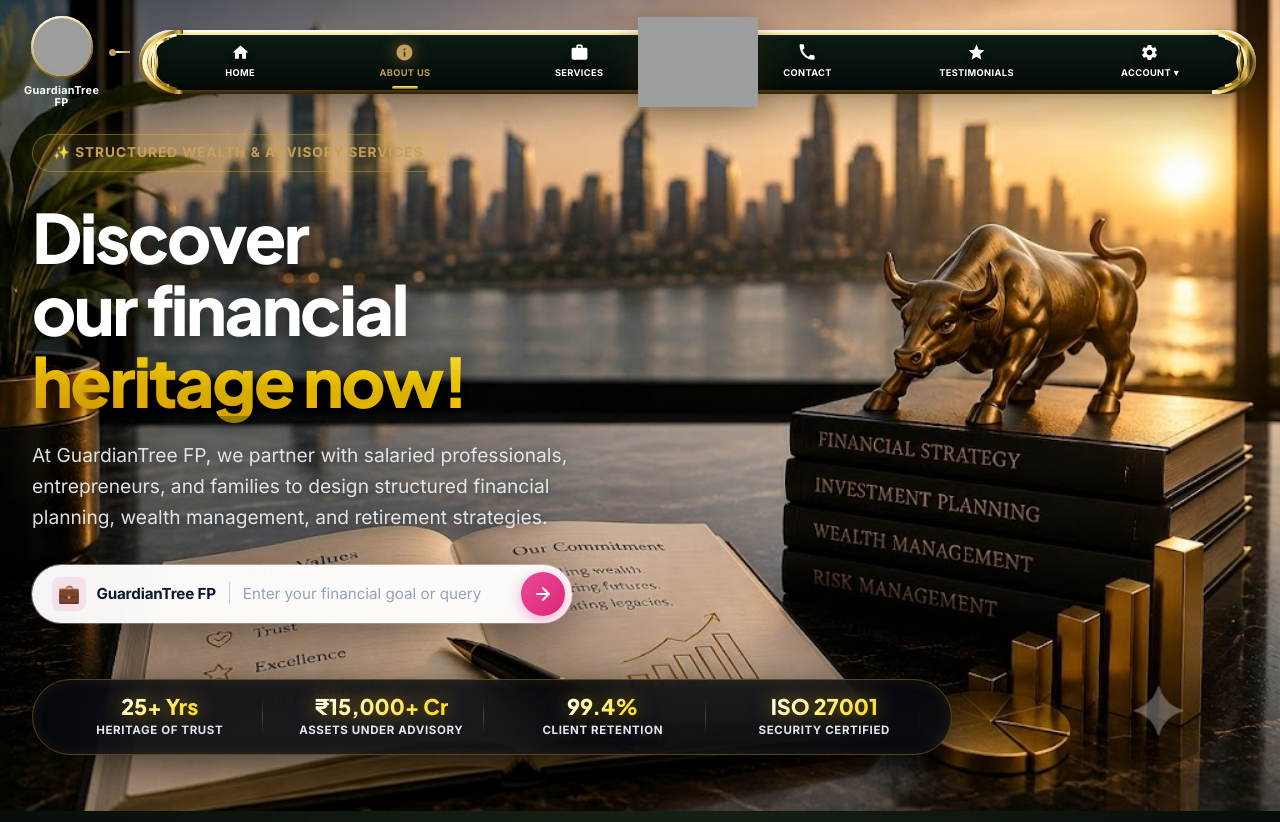
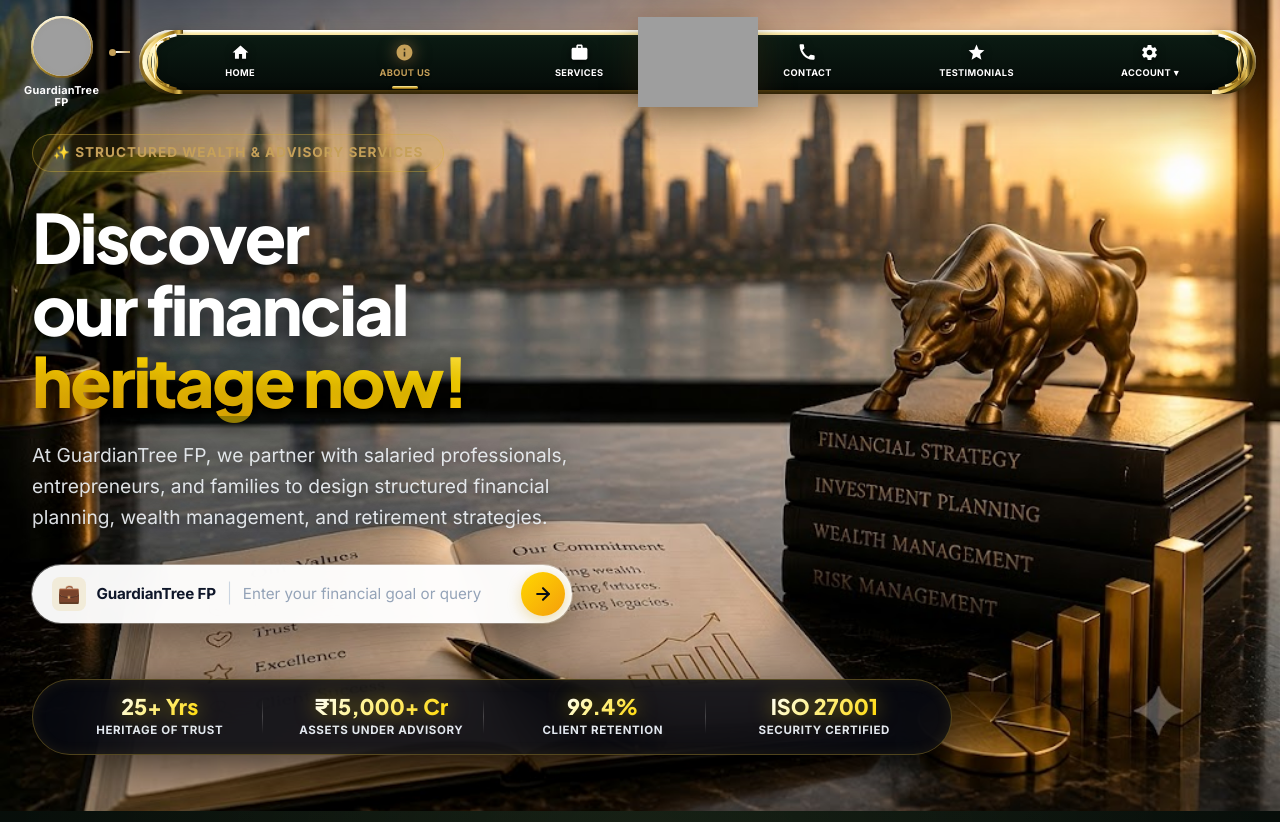
Before and after one commit to vintushtech-code/Sabin-Balan_Finance, a Django app: page /about/ in a window 1280 px wide. Shown: the top 822 px of the page. Run offline with Django 5.2, Linux system fonts and the light colour scheme; data comes from the database, SQL or seed files in the repository; some libraries are stand-ins or nearby versions; grey boxes are pictures that could not be loaded.

Commit message:
Update hero search pill bar colors from pink to luxury gold theme across all sections and pages

```diff
--- a/login/templates/login/about.html
+++ b/login/templates/login/about.html
@@ -125,7 +125,7 @@
   .about-hero-pill-bar:focus-within {
     transform: translateY(-2px);
     background: #ffffff;
-    box-shadow: 0 16px 48px rgba(0, 0, 0, 0.45), 0 0 0 3px rgba(236, 72, 153, 0.4);
+    box-shadow: 0 16px 48px rgba(0, 0, 0, 0.45), 0 0 0 3px rgba(212, 175, 55, 0.4);
   }
 
   .about-pill-left-content {
@@ -141,8 +141,8 @@
     display: flex;
     align-items: center;
     justify-content: center;
-    background: rgba(236, 72, 153, 0.12);
-    color: #db2777;
+    background: rgba(212, 175, 55, 0.15);
+    color: #D4AF37;
     width: 34px;
     height: 34px;
     border-radius: 8px;
@@ -182,21 +182,22 @@
     width: 44px;
     height: 44px;
     border-radius: 50%;
-    background: linear-gradient(135deg, #ec4899 0%, #db2777 100%);
+    background: linear-gradient(135deg, #FFD700 0%, #F59E0B 100%);
     border: none;
-    color: #ffffff;
+    color: #0A0D14;
     display: flex;
     align-items: center;
     justify-content: center;
     cursor: pointer;
     flex-shrink: 0;
-    box-shadow: 0 4px 14px rgba(236, 72, 153, 0.45);
+    box-shadow: 0 4px 14px rgba(212, 175, 55, 0.4);
     transition: all 0.25s ease;
   }
 
   .about-pill-submit-btn:hover {
     transform: scale(1.08);
-    box-shadow: 0 6px 20px rgba(236, 72, 153, 0.65);
+    background: linear-gradient(135deg, #FFF9C4 0%, #FFD700 100%);
+    box-shadow: 0 6px 20px rgba(212, 175, 55, 0.6);
   }
 
   /* Metrics Bar — Glass Pill */
```
Also changed, not shown: contactform/templates/contactform/contact.html (+8 -7 lines), login/templates/login/home.html (+8 -7 lines).
